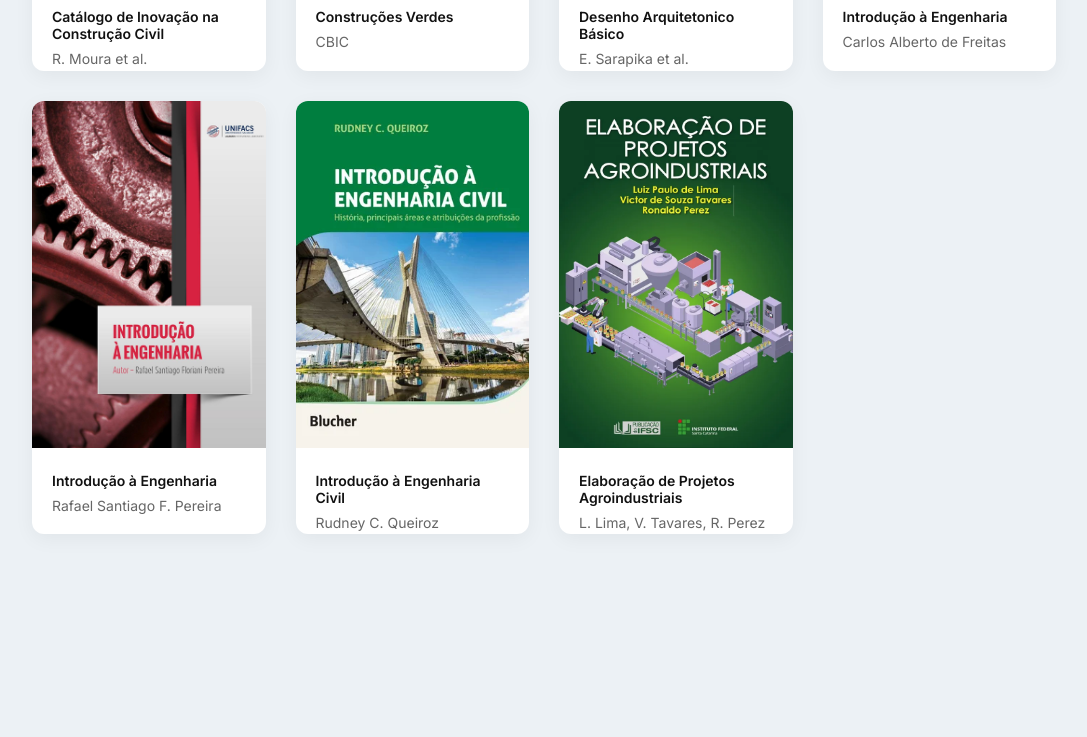
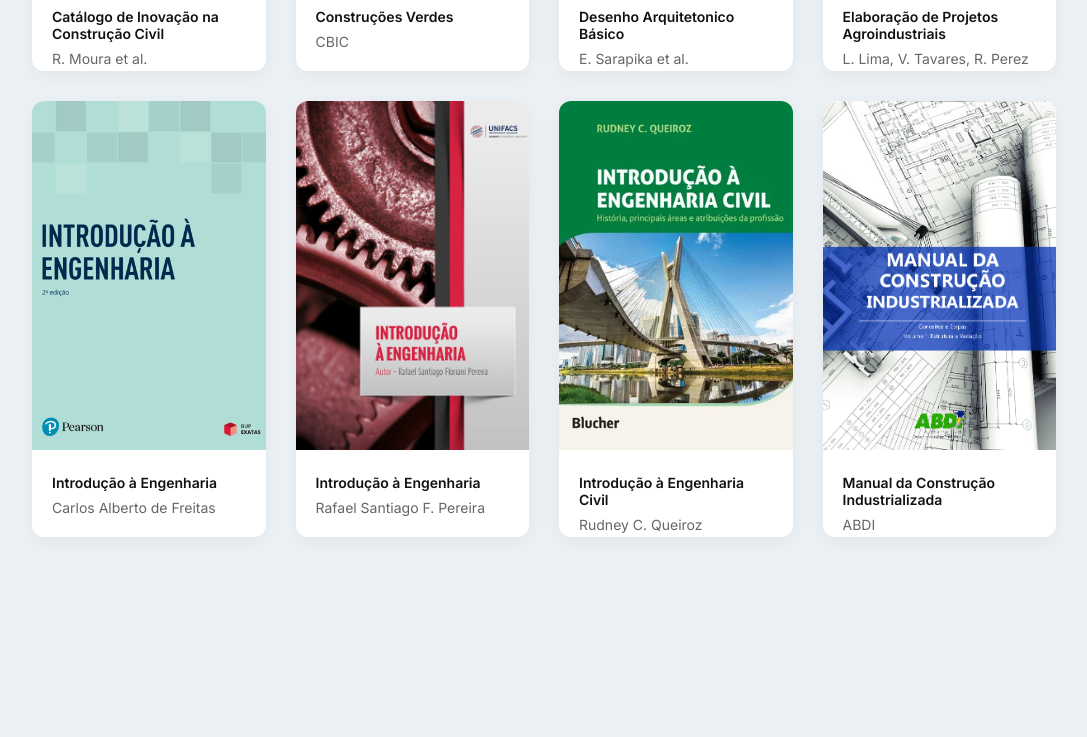
Before and after one commit to Samuells77/minha_biblioteca, a plain HTML site: page index.html in a window 1280 px wide. Shown: the part 2835-3572 px from the top of the page, without its empty margins (96-1183 px from the left). Drawn offline with Linux system fonts and the light colour scheme.

Commit message:
30-05-2026v1

```diff
--- a/index.html
+++ b/index.html
@@ -157,6 +157,14 @@
         </div>
 
         <div class="card">
+            <img src="images/elaboracao_de_projetos_agroindustriais.webp" alt="Capa do Livro">
+            <div class="card-content">
+                <h3>Elaboração de Projetos Agroindustriais</h3>
+                <p>L. Lima, V. Tavares, R. Perez</p>
+            </div>
+        </div>
+
+        <div class="card">
             <img src="images/introducao_a_engenharia_pearson.png" alt="Capa do Livro">
             <div class="card-content">
                 <h3>Introdução à Engenharia</h3>
@@ -181,10 +189,10 @@
         </div>
 
         <div class="card">
-            <img src="images/elaboracao_de_projetos_agroindustriais.webp" alt="Capa do Livro">
+            <img src="images/manual_da_construção_industrializada.png" alt="Capa do Livro">
             <div class="card-content">
-                <h3>Elaboração de Projetos Agroindustriais</h3>
-                <p>L. Lima, V. Tavares, R. Perez</p>
+                <h3>Manual da Construção Industrializada</h3>
+                <p>ABDI</p>
             </div>
         </div>
 
```
Also changed, not shown: images/manual_da_construção_industrializada.png (added).
